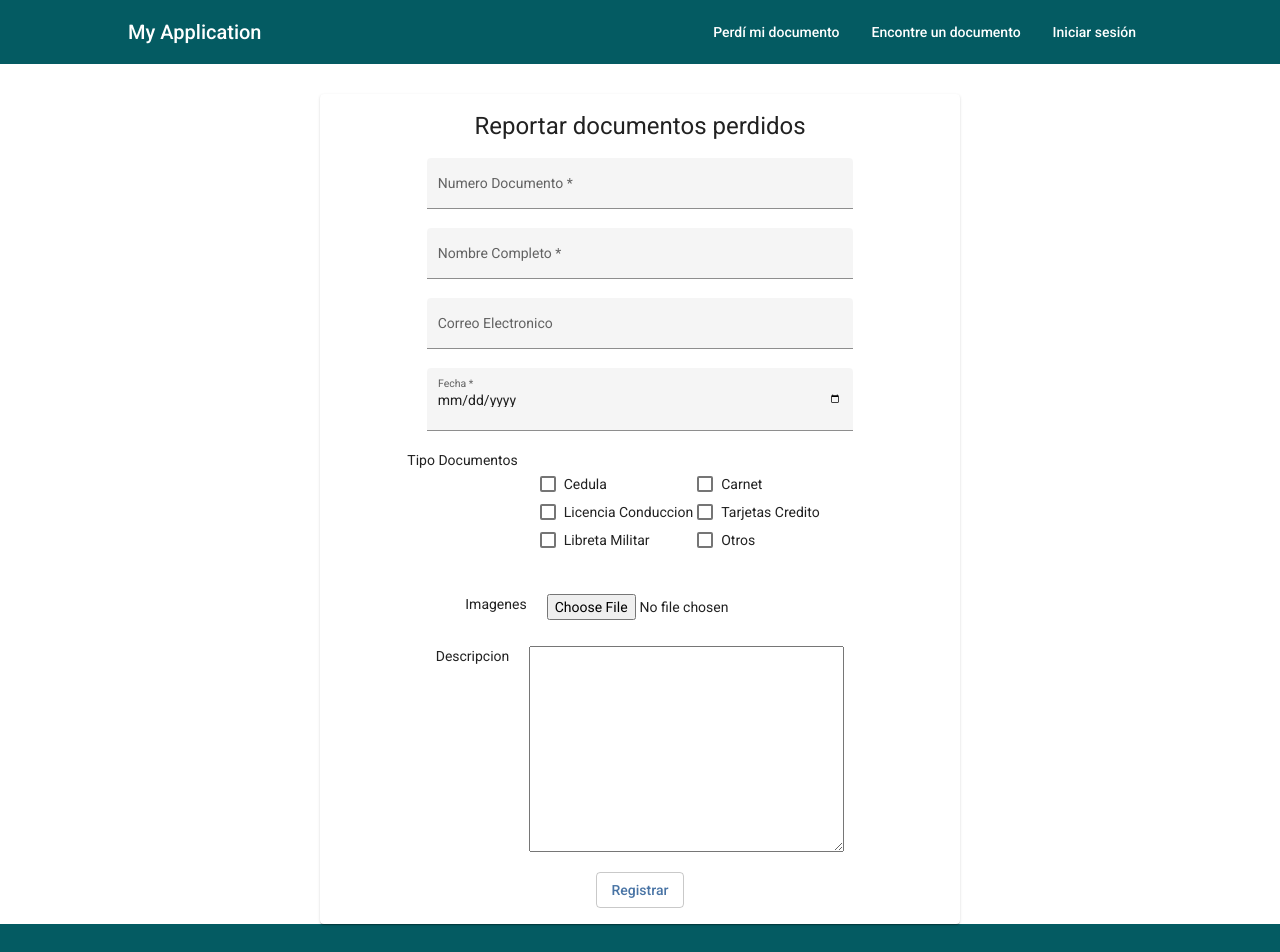
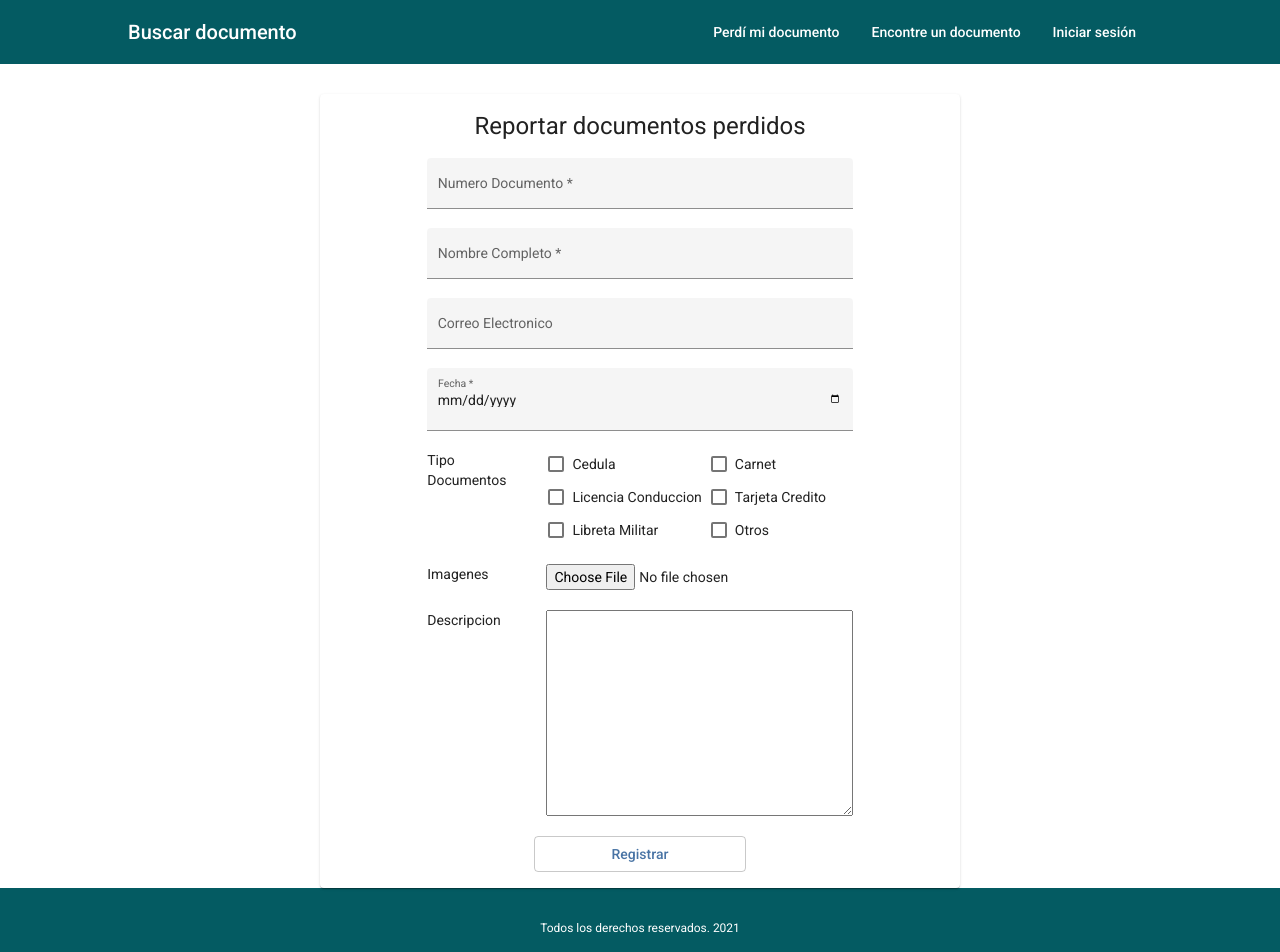
Before and after one commit to Jhonattan25/TrainingProject, an Angular app: page /reportLost in a window 1280 px wide. Shown: the top 952 px of the page. Built offline with nearby package versions, Linux system fonts and the light colour scheme.

Commit message:
Modify the styles of the home page and the report form

```diff
--- a/src/app/components/form-report/form-report.component.css
+++ b/src/app/components/form-report/form-report.component.css
@@ -6,40 +6,80 @@
     margin: 0 auto;
     margin-top: 30px;
 }
+
+.forms-repeat p{
+    margin: 0;
+}
+
 .example-full-width{
     width: 70%;
 }
 .example-section{
+    width: 70%;
+    margin: 0 auto;
+    margin-bottom: 20px;
     display: flex;
-    justify-content: center;
+    justify-content: space-between;
 }
+
+.example-section p{
+    width: 25%;
+    text-align: left;
+}
+
 .options-form{
+    width: 72%;
     display: grid;
     grid-template-columns: 1fr 1fr;
-    margin: 20px;
     justify-items: start;
+    grid-gap: 5px;
 }
+
 .example-margin{
     margin: 2px;
 }
+
+.images-form{
+    width: 70%;
+    margin: 0 auto;
+    margin-bottom: 20px;
+    display: flex;
+    justify-content: space-between;
+}
+
 .images-form p{
-    margin-right: 20px;
+    width: 25%;
+    text-align: left;
 }
-.images-form{
-    margin: 20px;
+
+.images-form input{
+    width: 72%;
+}
+
+.description-form{
+    width: 70%;
+    margin: 0 auto;
+    margin-bottom: 20px;
     display: flex;
-    justify-content: center;
+    justify-content: space-between;
 }
-.description-form{
-    margin: 20px;
-    display: flex;
-    justify-content: center;
+
+.description-form p{
+    width: 25%;
+    text-align: left;
 }
-.description-form p{
-    margin-right: 20px;
+
+.description-form textarea{
+    width: 72%;
+}
+
+.buttonsLogin{
+    width: 70%;
+    margin: 0 auto;
 }
 
 .btn{
+    width: 50%;
     color: #4974a5;
     border-color: #00000036;
 }
--- a/src/app/components/form-report/form-report.component.html
+++ b/src/app/components/form-report/form-report.component.html
@@ -23,12 +23,12 @@
             <section class="example-section">
                 <p>Tipo Documentos </p>
                 <div class="options-form">
-                    <mat-checkbox class="example-margin">Cedula</mat-checkbox>
-                    <mat-checkbox class="example-margin">Carnet</mat-checkbox>
-                    <mat-checkbox class="example-margin">Licencia Conduccion</mat-checkbox>
-                    <mat-checkbox class="example-margin">Tarjetas Credito</mat-checkbox>
-                    <mat-checkbox class="example-margin">Libreta Militar</mat-checkbox>
-                    <mat-checkbox class="example-margin">Otros</mat-checkbox>
+                    <mat-checkbox color="primary" class="example-margin">Cedula</mat-checkbox>
+                    <mat-checkbox color="primary" class="example-margin">Carnet</mat-checkbox>
+                    <mat-checkbox color="primary" class="example-margin">Licencia Conduccion</mat-checkbox>
+                    <mat-checkbox color="primary" class="example-margin">Tarjeta Credito</mat-checkbox>
+                    <mat-checkbox color="primary" class="example-margin">Libreta Militar</mat-checkbox>
+                    <mat-checkbox color="primary" class="example-margin">Otros</mat-checkbox>
                 </div>
             </section>
             <div class="images-form">
--- a/src/app/components/header/header.component.html
+++ b/src/app/components/header/header.component.html
@@ -1,5 +1,5 @@
 <mat-toolbar class="header" color='primary'>
-    <span (click)="showHome()">My Application</span>
+    <span (click)="showHome()">Buscar documento</span>
     <div class="headerButtons">
         <button mat-button (click)="showReportLost()">Perdí mi documento</button>
         <button mat-button (click)="showReportFound()">Encontre un documento</button>
--- a/src/app/pages/home/home.component.css
+++ b/src/app/pages/home/home.component.css
@@ -1,17 +1,23 @@
+*{
+    box-sizing: content-box;
+}
+
 .content{
-    min-height: 72vh;
-    padding-top: 40px;
+    min-height: 69vh;
+    padding-top: 60px;
 }
 
 .content .contentTitle{
     text-align: center;
-    margin: 0;
-    margin-bottom: 40px;
+    margin: 0 auto;
+    margin-bottom: 45px;
 }
 
 .content .contentTitle h1{
-    font-size: 50px;
+    display: inline-block;
+    font-size: 60px;
     margin: 0;
+    text-shadow: 1px 1px 5px #5f6368;
 }
 
 .content .contentInput{
@@ -23,17 +29,16 @@
     border: 1px solid #5f6368;
     display: flex;
     align-items: center;
-    margin-bottom: 25px;
 }
 
 .content .contentInput input{
     width: 100%;
-    max-width: 500px;
+    max-width: 473px;
     height: 34px;
     border: none;
     font-size: 18px;
     outline: none;
-
+    text-align: center;
 }
 
 .content .contentInput:hover{
@@ -49,7 +54,7 @@
 .content .warning{
     text-align: center;
     color: #F33;
-    margin-bottom: 10px;
+    margin: 10px 0;
     font-size: 15px;
 }
 
@@ -58,7 +63,8 @@
     display: flex;
     justify-content: space-between;
     padding: 0 20%;
-    margin-bottom: 50px;
+    margin-top: 50px;
+    margin-bottom: 60px;
     flex-wrap: wrap;
 }
 
@@ -86,7 +92,7 @@ img{
     box-sizing: border-box;
     display: grid;
     grid-template-columns:  repeat(3, minmax(67px, 1fr));
-    grid-gap: 90px;
+    grid-gap: 50px;
 }
 
 .contentImgs .imgLost{
@@ -97,7 +103,3 @@ img{
 .contentImgs .imgFound{
     padding-left: 5%;
 }
-
-*{
-    box-sizing: content-box;
-}
--- a/src/app/pages/home/home.component.html
+++ b/src/app/pages/home/home.component.html
@@ -4,7 +4,7 @@
     </div>
     <div class="contentInput">
         <mat-icon>search</mat-icon>
-        <input type="text" placeholder="Buscar documento">
+        <input type="text" placeholder="Buscar documento: digite el número de documento">
     </div>
     <div class="warning" *ngIf="showWarning">
         <span>— No se encontró ningún documento —</span>
@@ -56,8 +56,6 @@
                   </div>
                 </div>
               </div>
-
-
         </div>
 
         <div class="imgFound contentImg">
--- a/src/index.html
+++ b/src/index.html
@@ -2,7 +2,7 @@
 <html lang="es">
 <head>
   <meta charset="utf-8">
-  <title>Project</title>
+  <title>Documentos</title>
   <base href="/">
   <meta name="viewport" content="width=device-width, initial-scale=1">
   <link rel="icon" type="image/x-icon" href="favicon.ico">
```
